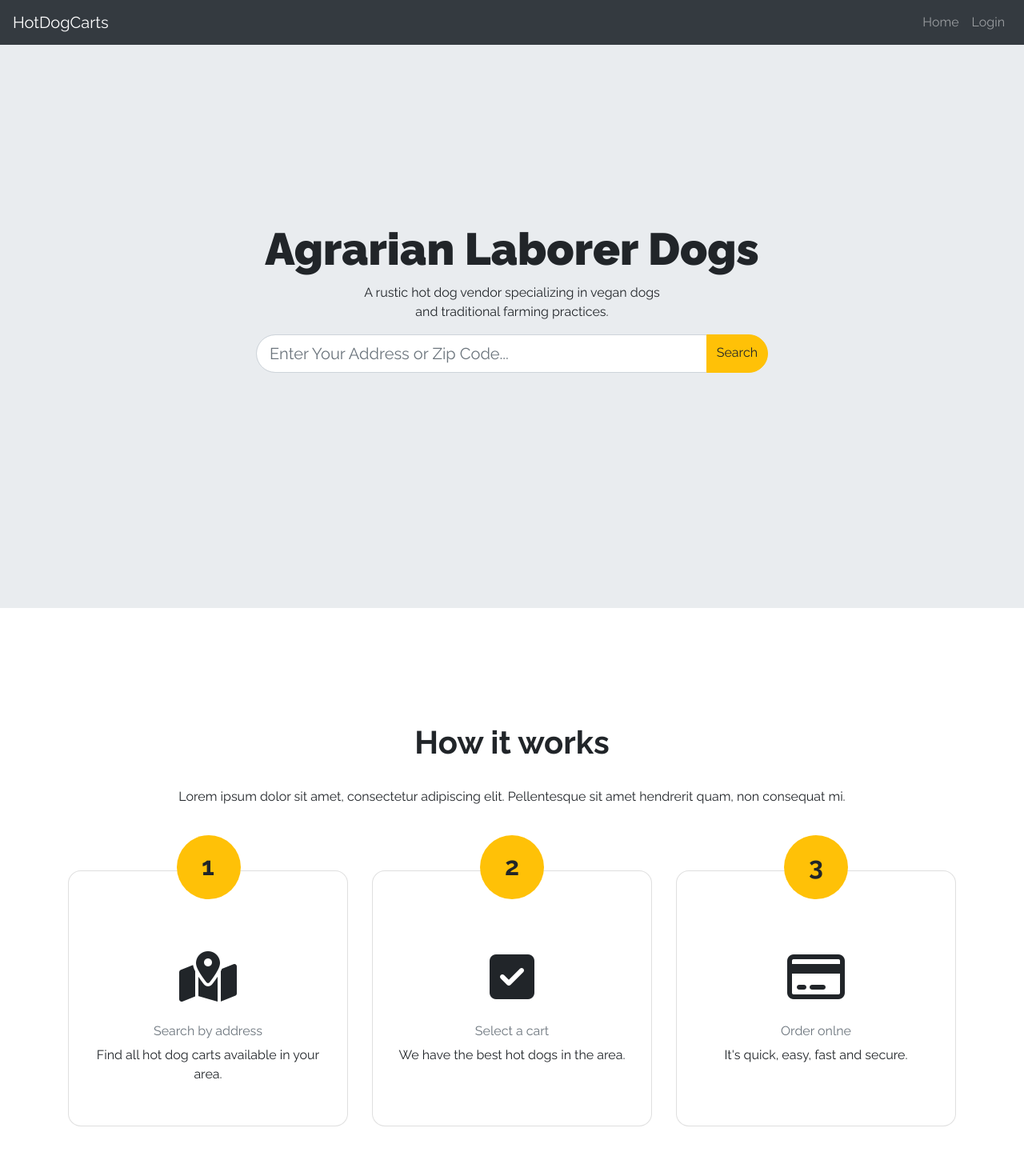
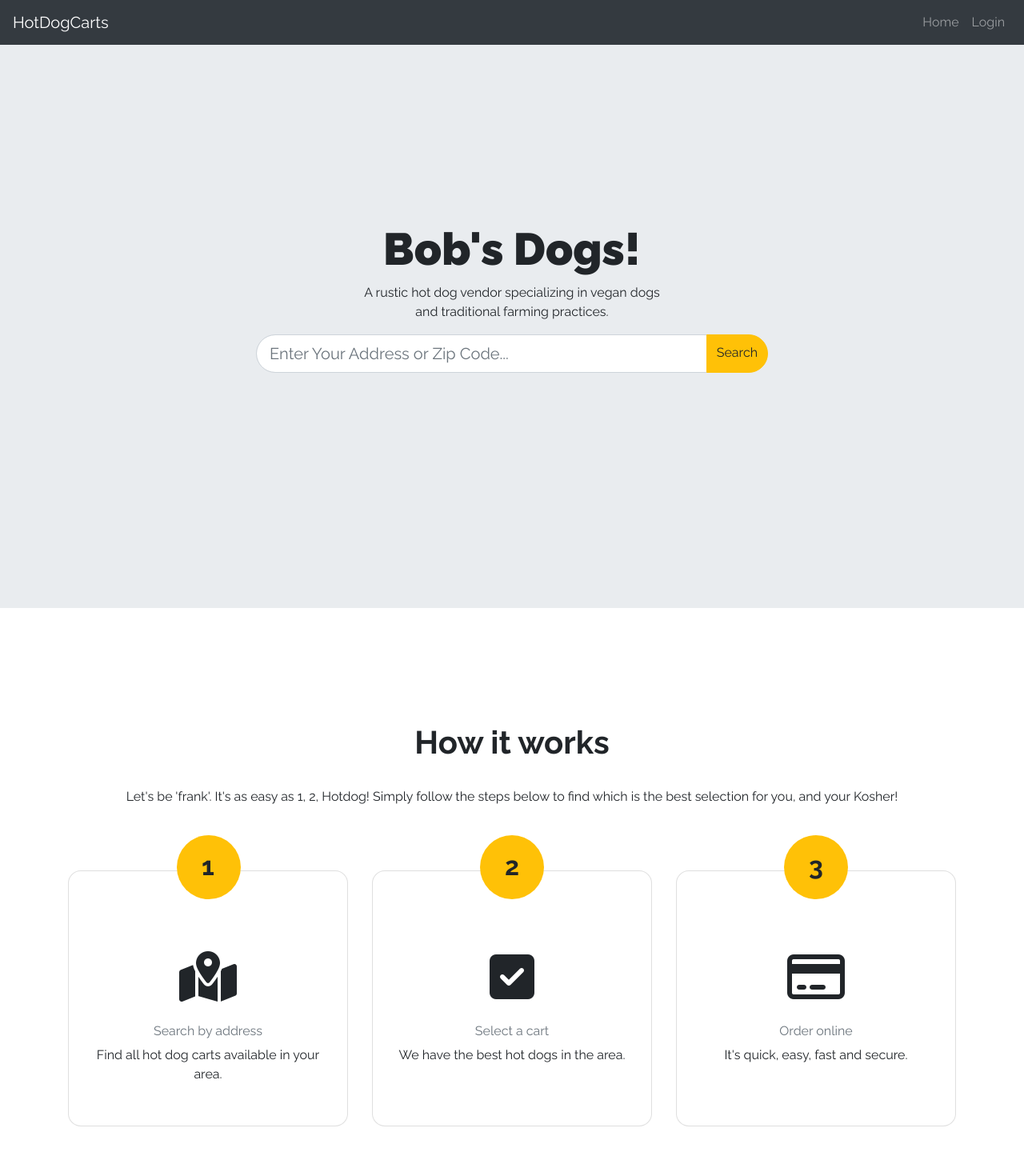
Before and after one commit to theKunte/HotDogCartsProject, a React (Create React App) app in the folder frontend/: page / in a window 1280 px wide. Shown: the top 1470 px of the page at 80% size. Built offline with nearby package versions, Linux system fonts and the light colour scheme; what react-google-maps would draw is missing.

Commit message:
spell check and add text

```diff
--- a/frontend/src/components/HeroSection.jsx
+++ b/frontend/src/components/HeroSection.jsx
@@ -4,7 +4,7 @@ import { Jumbotron, InputGroup, FormControl } from "react-bootstrap";
 function HeroSection() {
   return (
     <Jumbotron fluid className="text-center">
-      <h1>Agrarian Laborer Dogs</h1>
+      <h1>Bob's Dogs!</h1>
       <p>
         A rustic hot dog vendor specializing in vegan dogs
         <br /> and traditional farming practices.
--- a/frontend/src/components/HomeCards.jsx
+++ b/frontend/src/components/HomeCards.jsx
@@ -5,7 +5,7 @@ function HomeCards() {
     return (
     <Container className="text-center howItworks">
         <h2>How it works</h2>
-        <p>Lorem ipsum dolor sit amet, consectetur adipiscing elit. Pellentesque sit amet hendrerit quam, non consequat mi. </p>
+        <p>Let's be 'frank'. It's as easy as 1, 2, Hotdog! Simply follow the steps below to find which is the best selection for you, and your Kosher!  </p>
         <Row className="mt-5">
             <Col xs={12} md={4}>
                 <Card style={{ width: '18rem' }}>
@@ -34,7 +34,7 @@ function HomeCards() {
                     <Card.Body>
                         <Card.Title>3</Card.Title>
                         <i class="far fa-credit-card"></i>
-                        <Card.Subtitle className="mb-2 text-muted">Order onlne</Card.Subtitle>
+                        <Card.Subtitle className="mb-2 text-muted">Order online</Card.Subtitle>
                         <Card.Text>It's quick, easy, fast and secure.</Card.Text>
                     </Card.Body>
                 </Card>
```
